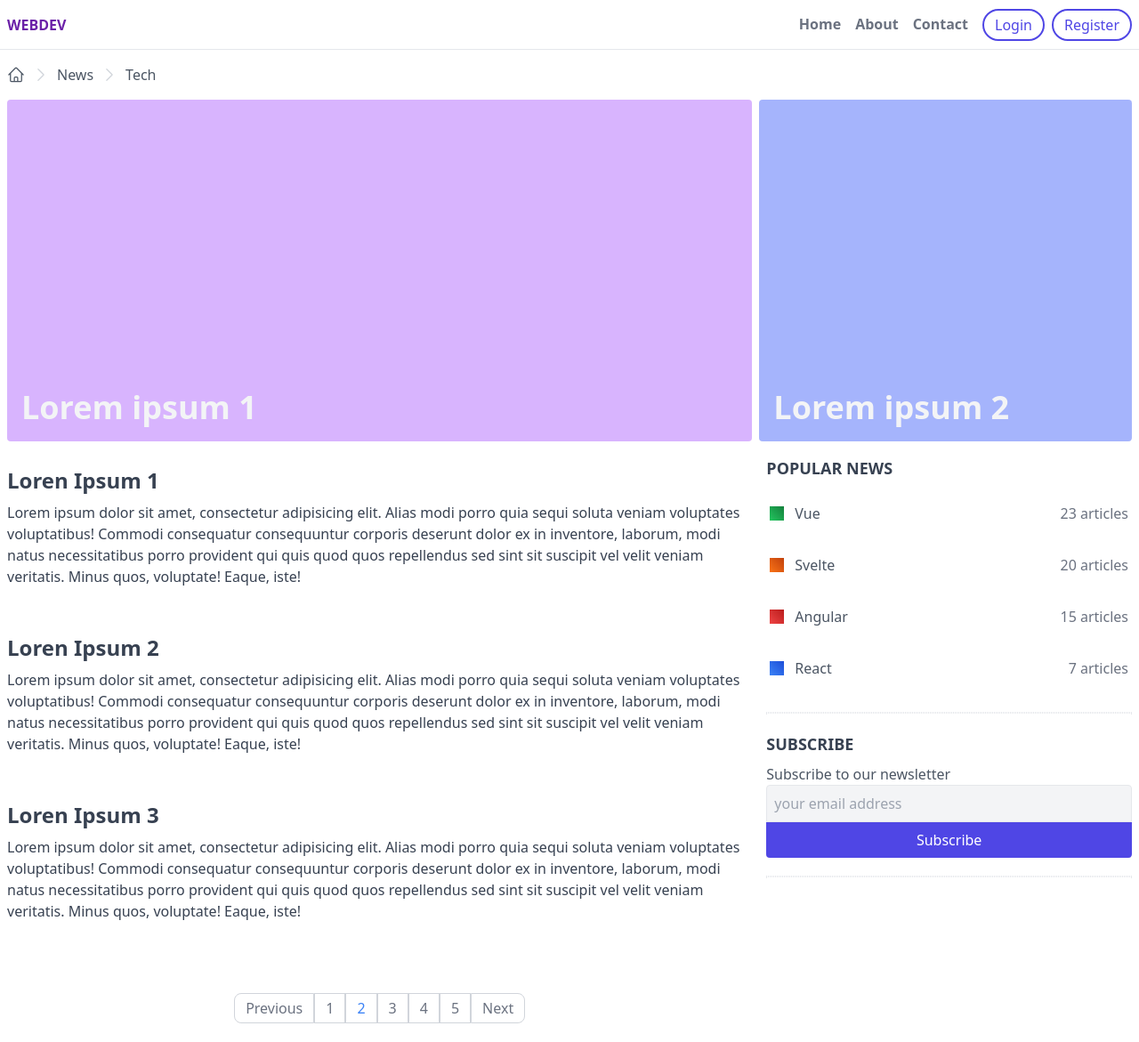
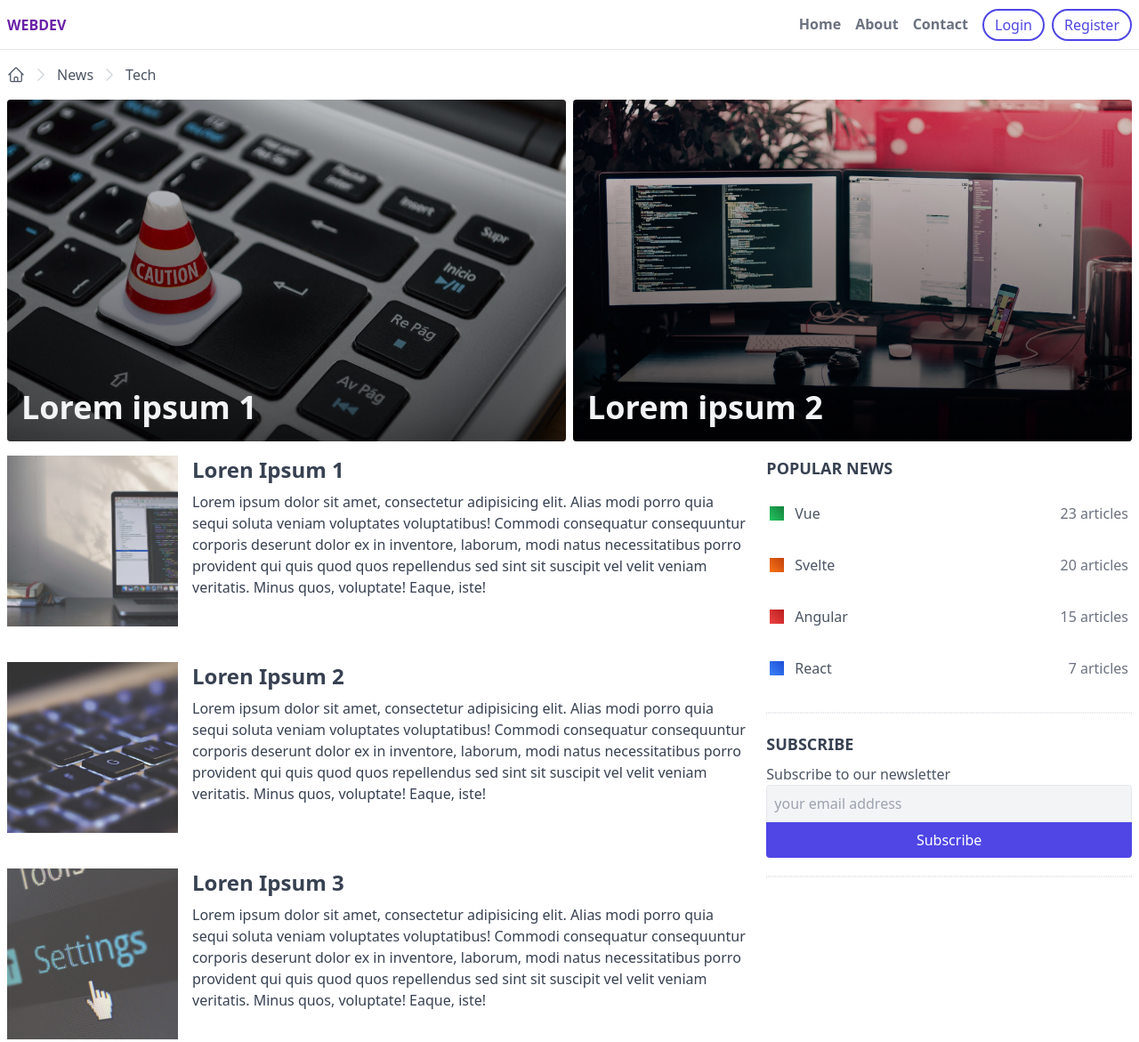
Before and after one commit to IgorViV/training-projects, a website: page index.html in a window 1280 px wide. Shown: the top 1171 px of the page at 89% size. Drawn offline with Linux system fonts and the light colour scheme.

Commit message:
Using images

```diff
--- a/index.html
+++ b/index.html
@@ -63,15 +63,19 @@
     <!--banners-->
     <section class="px-2 lg:flex lg:space-x-2">
         <a class="w-full lg:w-2/3 bg-gradient-to-tr bg-purple-300 h-96 mb-4 relative rounded inline-block overflow-hidden"
-           href="">
+           href="#">
+            <div class="absolute left-0 top-0 w-full h-full z-10 bg-gradient-to-b from-black/10 to-black/70"></div>
+            <img class="absolute left-0 top-0 w-full h-full z-0 object-cover" src="/public/images/img-1.jpg" alt="news">
             <div class="p-4 absolute bottom-0 left-0 z-20">
                 <h2 class="text-4xl font-semibold text-gray-100 leading-tight">
                     Lorem ipsum 1
                 </h2>
             </div>
         </a>
-
-        <a class="w-full lg:w-1/3 bg-indigo-300 h-96 mb-4 relative rounded inline-block overflow-hidden" href="">
+        <a class="w-full lg:w-2/3 bg-gradient-to-tr bg-purple-300 h-96 mb-4 relative rounded inline-block overflow-hidden"
+           href="#">
+            <div class="absolute left-0 top-0 w-full h-full z-10 bg-gradient-to-b from-black/10 to-black/70"></div>
+            <img class="absolute left-0 top-0 w-full h-full z-0 object-cover" src="/public/images/img-2.jpg" alt="news">
             <div class="p-4 absolute bottom-0 left-0 z-20">
                 <h2 class="text-4xl font-semibold text-gray-100 leading-tight">
                     Lorem ipsum 2
@@ -83,10 +87,11 @@
         <div class="w-full lg:w-2/3">
             <!--post cards-->
             <section class="px-2">
-                <a class="block mb-10" href="#">
+                <a class="block w-full lg:flex mb-10" href="#">
+                    <img class="w-full lg:w-48 h-48 lg:mr-4 opacity-80 object-cover" src="/public/images/img-3.jpg" alt="img">
                     <div class="flex">
                         <div>
-                            <h3 class="mt-3 mb-2 text-gray-700 font-bold text-2xl">Loren Ipsum 1</h3>
+                            <h3 class="mb-2 text-gray-700 font-bold text-2xl">Loren Ipsum 1</h3>
                             <p class="text-gray-700">
                                 Lorem ipsum dolor sit amet, consectetur adipisicing elit. Alias modi porro quia sequi
                                 soluta veniam voluptates voluptatibus! Commodi consequatur consequuntur corporis
@@ -98,10 +103,11 @@
                     </div>
                 </a>
 
-                <a class="block mb-10" href="#">
+                <a class="block w-full lg:flex mb-10" href="#">
+                    <img class="w-full lg:w-48 h-48 lg:mr-4 opacity-80 object-cover" src="/public/images/img-4.jpg" alt="img">
                     <div class="flex">
                         <div>
-                            <h3 class="mt-3 mb-2 text-gray-700 font-bold text-2xl">Loren Ipsum 2</h3>
+                            <h3 class="mb-2 text-gray-700 font-bold text-2xl">Loren Ipsum 2</h3>
                             <p class="text-gray-700">
                                 Lorem ipsum dolor sit amet, consectetur adipisicing elit. Alias modi porro quia sequi
                                 soluta veniam voluptates voluptatibus! Commodi consequatur consequuntur corporis
@@ -113,10 +119,11 @@
                     </div>
                 </a>
 
-                <a class="block mb-10" href="#">
+                <a class="block w-full lg:flex mb-10" href="#">
+                    <img class="w-full lg:w-48 h-48 lg:mr-4 opacity-80 object-cover" src="/public/images/img-5.jpg" alt="img">
                     <div class="flex">
                         <div>
-                            <h3 class="mt-3 mb-2 text-gray-700 font-bold text-2xl">Loren Ipsum 3</h3>
+                            <h3 class="mb-2 text-gray-700 font-bold text-2xl">Loren Ipsum 3</h3>
                             <p class="text-gray-700">
                                 Lorem ipsum dolor sit amet, consectetur adipisicing elit. Alias modi porro quia sequi
                                 soluta veniam voluptates voluptatibus! Commodi consequatur consequuntur corporis
```
Also changed, not shown: public/images/img-1.jpg (added), public/images/img-2.jpg (added), public/images/img-3.jpg (added), public/images/img-4.jpg (added), public/images/img-5.jpg (added), public/style.css.
